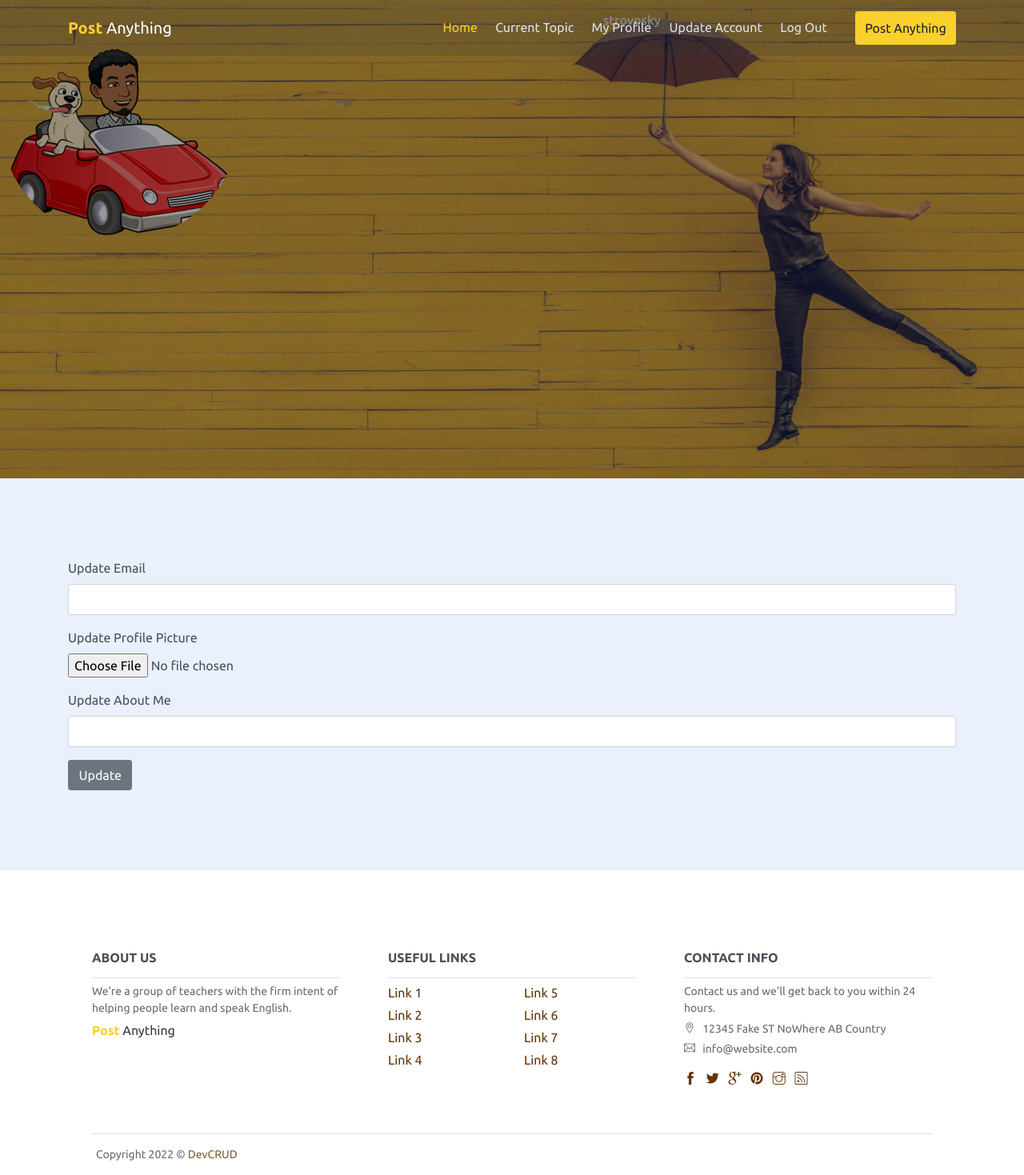
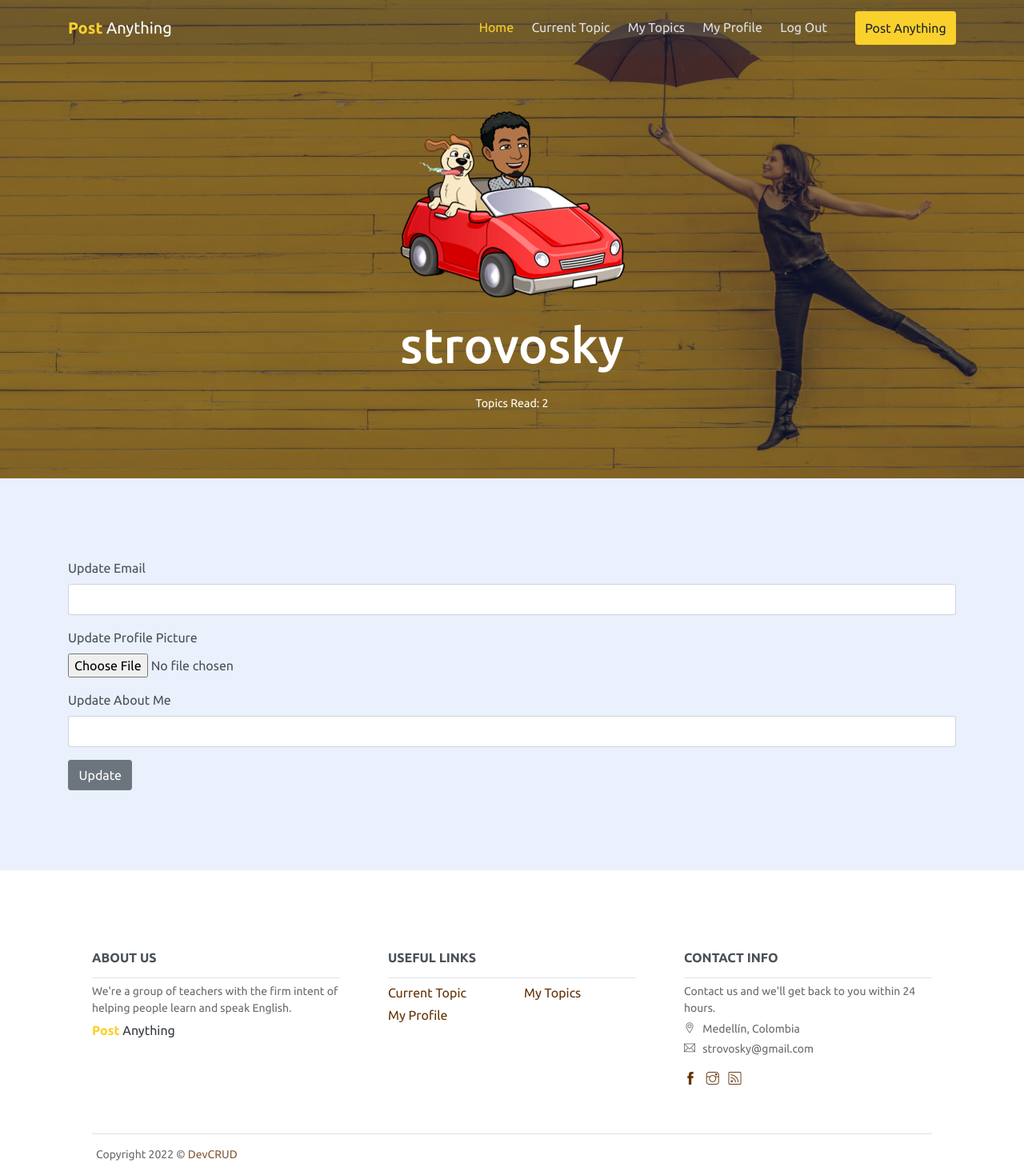
Before and after one commit to Strovosky/postanything, a Django app: page /update_user/ in a window 1280 px wide. Shown: the whole page at 80% size. Run offline with Django 4.2, Linux system fonts and the light colour scheme; a user stored in the database is signed in; data comes from the database, SQL or seed files in the repository; both versions use the stored data as it was after the commit; some libraries are stand-ins or nearby versions.

Commit message:
Most corrections made to the page

```diff
--- a/blog/templates/blog/base.html
+++ b/blog/templates/blog/base.html
@@ -34,10 +34,10 @@
                     </li>
                     {% if user.username|length == 0 %}
                     <li class="nav-item">
-                        <a class="nav-link" href="#about">About</a>
+                        <a class="nav-link" href="#about">About Us</a>
                     </li>
                     <li class="nav-item">
-                        <a class="nav-link" href="register">Sign Up</a>
+                        <a class="nav-link" href="{% url 'register' %}">Sign Up</a>
                     </li>
                     <li class="nav-item">
                         <a class="nav-link" href="{% url 'login' %}">Sign In</a>
@@ -47,6 +47,9 @@
                     </li>
                     <li class="nav-item">
                         <a class="nav-link" href="#contact">Contact</a>
+                    </li>
+                    <li class="nav-item ml-md-4">
+                        <a class="nav-link btn btn-primary" href="{% url 'login' %}">Post Anything</a>
                     </li>
                     {% endif %}
                     {% if user.username|length > 0 %}
@@ -59,18 +62,15 @@
                         <a class="nav-link" href="{% url 'my_read_topics' user.id %}">My Topics</a>
                     </li>
                     <li class="nav-item">
-                        <a class="nav-link" href="{% url 'my_profile' user.pk %}">My Profile</a>
-                    </li>
-                    <li class="nav-item">
-                        <a class="nav-link" href="{% url 'update_user' %}">Update Account</a>
+                        <a class="nav-link" href="{% url 'update_user' %}">My Profile</a>
                     </li>
                     <li class="nav-item">
                         <a class="nav-link" href="{% url 'logout' %}">Log Out</a>
                     </li>
+                    <li class="nav-item ml-md-4">
+                        <a class="nav-link btn btn-primary" href="{% url 'topic_detail' user.profile.topics_read.all|length user.id %}">Post Anything</a>
+                    </li>
                     {% endif %}
-                    <li class="nav-item ml-md-4">
-                        <a class="nav-link btn btn-primary" href="{% url 'login' %}">Post Anything</a>
-                    </li>
                 </ul>
             </div>
         </div>
@@ -96,6 +96,8 @@
         </div>
     </header><!-- End of Page Header -->
     {% endblock main %}
+
+    {% block extra %}{% endblock extra %}
 
     {% block about %}
     <!-- About Section -->
@@ -152,28 +154,6 @@
         </div><!-- End of Container-->
     </section><!-- End of Section -->
     {% endblock about_two %}
-
-    {% block video %}
-    <!-- Features Section -->
-    <section class="has-bg-img" id="features">
-        <div class="overlay"></div>
-        <!-- Button trigger modal -->
-        <a data-toggle="modal" href="#exampleModalCenter">
-            <i></i>
-        </a>
-
-        <!-- Modal -->
-        <div class="modal fade" id="exampleModalCenter" tabindex="-1" role="dialog" aria-labelledby="exampleModalCenterTitle" aria-hidden="true">
-            <div class="modal-dialog modal-dialog-centered modal-lg" role="document">
-                <div class="modal-content">
-                     <iframe width="100%" height="450px" class="border-0"
-                    src="https://www.youtube.com/embed/tgbNyZ7vqY?controls=0">
-                    </iframe>
-                </div>
-            </div>
-        </div><!-- End of Modal -->
-    </section><!-- End of features Section -->
-    {% endblock video %}
 
     {% block english_teachers %}
     <!-- Testmonial Section -->
@@ -264,22 +244,41 @@
                     <li class="list-head">
                         <h6 class="font-weight-bold">USEFUL LINKS</h6>
                     </li>
+                    {% if user.username|length == 0 %}
                     <li class="list-body">
                         <div class="row">
                             <div class="col">
-                                <a href="#">Link 1</a>
-                                <a href="#">Link 2</a>
-                                <a href="#">Link 3</a>
-                                <a href="#">Link 4</a>
+                                <a href="{% url 'register' %}">Sign Up</a>
+                                <a href="{% url 'login' %}">Sign In</a>
+                                <a href="#about">About Us</a>
+                                <a href="#teachers">Teachers</a>
                             </div>
                             <div class="col">
-                                <a href="#">Link 5</a>
+                                <a href="#contact">Contact</a>
+                                <!--
                                 <a href="#">Link 6</a>
                                 <a href="#">Link 7</a>
-                                <a href="#">Link 8</a>
+                                <a href="#">Link 8</a>-->
                             </div>
                         </div>
                     </li>
+                    {% else %}
+                    <li class="list-body">
+                        <div class="row">
+                            <div class="col">
+                                <a href="{% url 'topic_detail' user.profile.topics_read.all|length user.id %}">Current Topic</a>
+                                <a href="{% url 'update_user' %}">My Profile</a>
+                            </div>
+                            <div class="col">
+                                <a href="{% url 'my_read_topics' user.id %}">My Topics</a>
+                                <!--
+                                <a href="#">Link 6</a>
+                                <a href="#">Link 7</a>
+                                <a href="#">Link 8</a>-->
+                            </div>
+                        </div>
+                    </li>
+                    {% endif %}
                 </ul>
                 <ul class="list">
                     <li class="list-head">
@@ -287,15 +286,12 @@
                     </li>
                     <li class="list-body">
                         <p>Contact us and we'll get back to you within 24 hours.</p>
-                        <p><i class="ti-location-pin"></i> 12345 Fake ST NoWhere AB Country</p>
-                        <p><i class="ti-email"></i>  info@website.com</p>
+                        <p><i class="ti-location-pin"></i> Medellín, Colombia</p>
+                        <p><i class="ti-email"></i>  strovosky@gmail.com</p>
                         <div class="social-links">
-                            <a href="javascript:void(0)" class="link"><i class="ti-facebook"></i></a>
-                            <a href="javascript:void(0)" class="link"><i class="ti-twitter-alt"></i></a>
-                            <a href="javascript:void(0)" class="link"><i class="ti-google"></i></a>
-                            <a href="javascript:void(0)" class="link"><i class="ti-pinterest-alt"></i></a>
-                            <a href="javascript:void(0)" class="link"><i class="ti-instagram"></i></a>
-                            <a href="javascript:void(0)" class="link"><i class="ti-rss"></i></a>
+                            <a href="https://www.facebook.com/strovosky/" class="link"><i class="ti-facebook"></i></a>
+                            <a href="https://www.instagram.com/strovosky/" class="link"><i class="ti-instagram"></i></a>
+                            <a href="https://github.com/Strovosky" class="link"><i class="ti-rss"></i></a>
                         </div>
                     </li>
                 </ul>
--- a/blog/templates/blog/my_topics.html
+++ b/blog/templates/blog/my_topics.html
@@ -1,13 +1,13 @@
 {% extends "blog/base.html" %}
 
 {% block main %}
-
     <!-- Page Header -->
     <header id="home" class="header">
         <div class="overlay"></div>
         <div class="header-content">
+            <img src="{{user.profile.profile_pic.url}}" alt="{{user.username}}">
             <h6>My Topics</h6>
-            <button class="btn btn-outline-light">Start Posting</button>
+            <a class="btn btn-outline-light" href="{% url 'topic_detail' user.profile.topics_read.count user.id %}">Start Posting</a>
         </div>
     </header><!-- End of Page Header -->
 
--- a/blog/urls.py
+++ b/blog/urls.py
@@ -3,8 +3,8 @@ from . import views
 
 urlpatterns = [
     path("", view=views.home, name='blog_home'),
-    path("topic/<int:pk>/<int:user_id>", view=views.topic_detail_view, name="topic_detail"),
-    path("comment/<int:pk>/<int:topic_id>", view=views.detail_comment, name="detail_comment"),
-    path("my-read-topics/<int:user_id>", view=views.my_read_topics, name="my_read_topics")
+    path("topic/<int:pk>/<int:user_id>/", view=views.topic_detail_view, name="topic_detail"),
+    path("comment/<int:pk>/<int:topic_id>/", view=views.detail_comment, name="detail_comment"),
+    path("my-read-topics/<int:user_id>/", view=views.my_read_topics, name="my_read_topics")
     #path("topic/", view=views.topic_detail, name="topic")
 ]
--- a/users/templates/users/login_manual.html
+++ b/users/templates/users/login_manual.html
@@ -7,6 +7,7 @@
 <header id="home" class="header">
     <div class="overlay"></div>
     <div class="header-content" id="login">
+        <h2><strong class="text-primary">Sign</strong> <span class="text-dark">In</span></h2>
         <form method="post" class="form-horizontal" name="LoginForm">
             {% csrf_token %}
             {% if next %}
@@ -27,8 +28,3 @@
     </div>
 </header><!-- End of Page Header -->
 {% endblock main %}
-{% block about %}{% endblock about %}
-{% block about_two %}{% endblock %}
-{% block video %}{% endblock %}
-{% block english_teachers %}{% endblock %}
-{% block study_with_us %}{% endblock study_with_us %}
--- a/users/templates/users/update_user.html
+++ b/users/templates/users/update_user.html
@@ -1,53 +1,21 @@
 {% extends "blog/base.html" %}
 
 {% block title %}Update Profile{% endblock title %}
-
-{% block navbar %}
-<!-- Page Navbar -->
-<nav id="scrollspy" class="navbar page-navbar navbar-light navbar-expand-md fixed-top" data-spy="affix" data-offset-top="20">
-    <div class="container">
-        <a class="navbar-brand" href="{% url 'blog_home' %}"><strong class="text-primary">Post</strong> <span class="text-dark">Anything</span></a>
-        <button class="navbar-toggler" type="button" data-toggle="collapse" data-target="#navbarSupportedContent" aria-controls="navbarSupportedContent" aria-expanded="false" aria-label="Toggle navigation">
-            <span class="navbar-toggler-icon"></span>
-        </button>
-
-        <div class="collapse navbar-collapse" id="navbarSupportedContent">
-            <ul class="navbar-nav ml-auto">
-                <li class="nav-item">
-                    <a class="nav-link" href="#home">Home</a>
-                </li>
-                <li class="nav-item">
-                    <a class="nav-link" href="{% url 'topic_detail' user.profile.topics_read.all|length user.id %}">Current Topic</a>
-                </li>
-                {% if user.username|length > 0 %}
-                <li class="nav-item">
-                    <a class="nav-link" href="{% url 'my_profile' user.pk %}">My Profile</a>
-                </li>
-                <li class="nav-item">
-                    <a class="nav-link" href="{% url 'update_user' %}">Update Account</a>
-                </li>
-                <li class="nav-item">
-                    <a class="nav-link" href="{% url 'logout' %}">Log Out</a>
-                </li>
-                {% endif %}
-                <li class="nav-item ml-md-4">
-                    <a class="nav-link btn btn-primary" href="{% url 'login' %}">Post Anything</a>
-                </li>
-            </ul>
-        </div>
-    </div>
-</nav><!-- End of Page Navbar -->
-{% endblock navbar %}
 
 {% block main %}
 <!-- Page Header -->
 <header id="home" class="header">
     <div class="overlay"></div>
-    <div class="media">
-        <img src="{{user.profile.profile_pic.url}}" alt="Profile pic" class="rounded-circle account-img">
-        <div class="media-body">
-            <p></p>
+        <div class="header-content">
+            <div class="content">
+            <figure>
+                <img src="{{user.profile.profile_pic.url}}" alt="{{user.username}}">
+            </figure>
             <h6>{{user.username}}</h6>
+            {% if user.profile.about_me != None %}
+                <p>{{user.profile.about_me}}</p>
+            {% endif %}
+            <p>Topics Read: {{user.profile.topics_read.count}}</p>
         </div>
     </div>
 </header><!-- End of Page Header -->
--- a/users/views.py
+++ b/users/views.py
@@ -1,5 +1,5 @@
 # Python built-in views
-from datetime import date, timedelta
+from datetime import date
 
 from django.shortcuts import render, redirect
 from .forms import RegistrationForm, UserUpdateForm, ProfileUpdateForm
```
Also changed, not shown: blog/forms.py (deleted, +0 -8 lines), blog/templates/blog/topic.html (+8 -5 lines), blog/views.py (+4 -9 lines), users/models.py (+13 -1 lines), users/templates/users/register.html (+3 -39 lines), db.sqlite3, media/default_pic.jpg, media/default_pic.png (added), media/profile_pics/Car_2_akUGxIt.png (added), media/profile_pics/Logo_1.PNG (added), users/migrations/0006_alter_profile_profile_pic.py (added), 2 other files.
